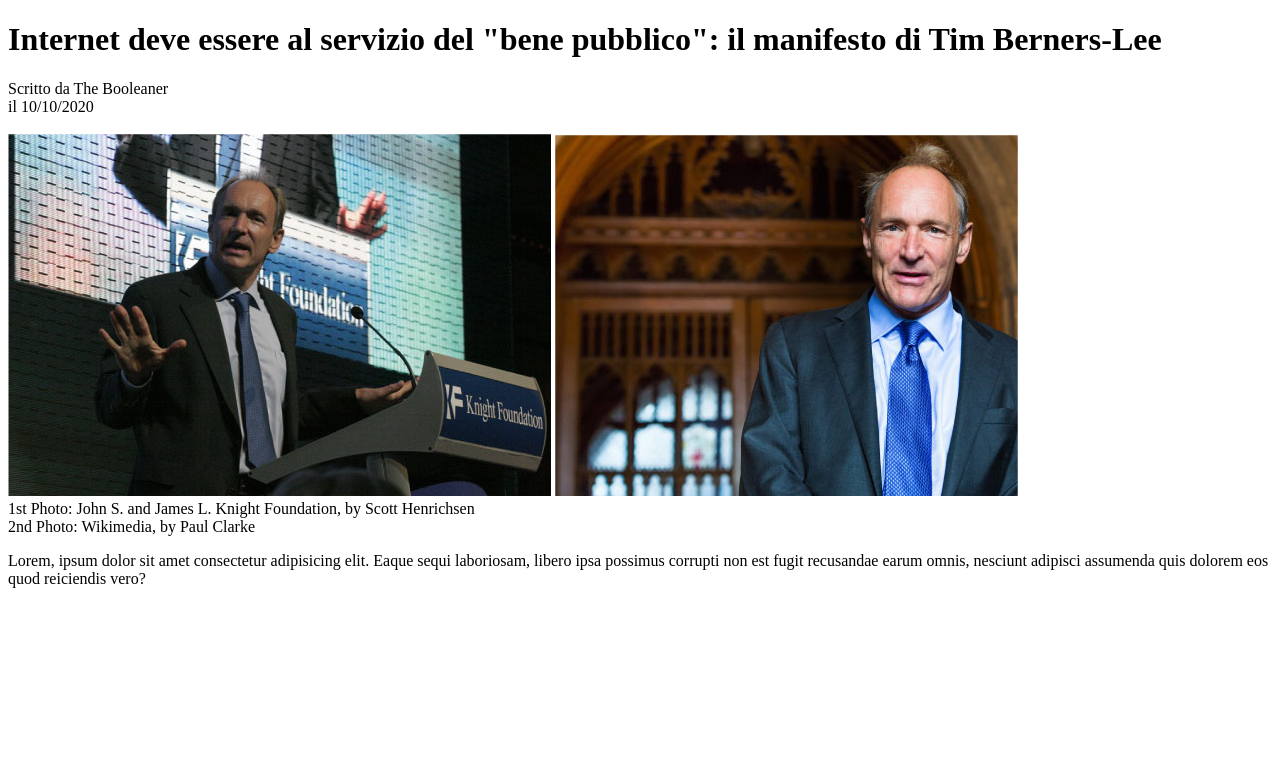
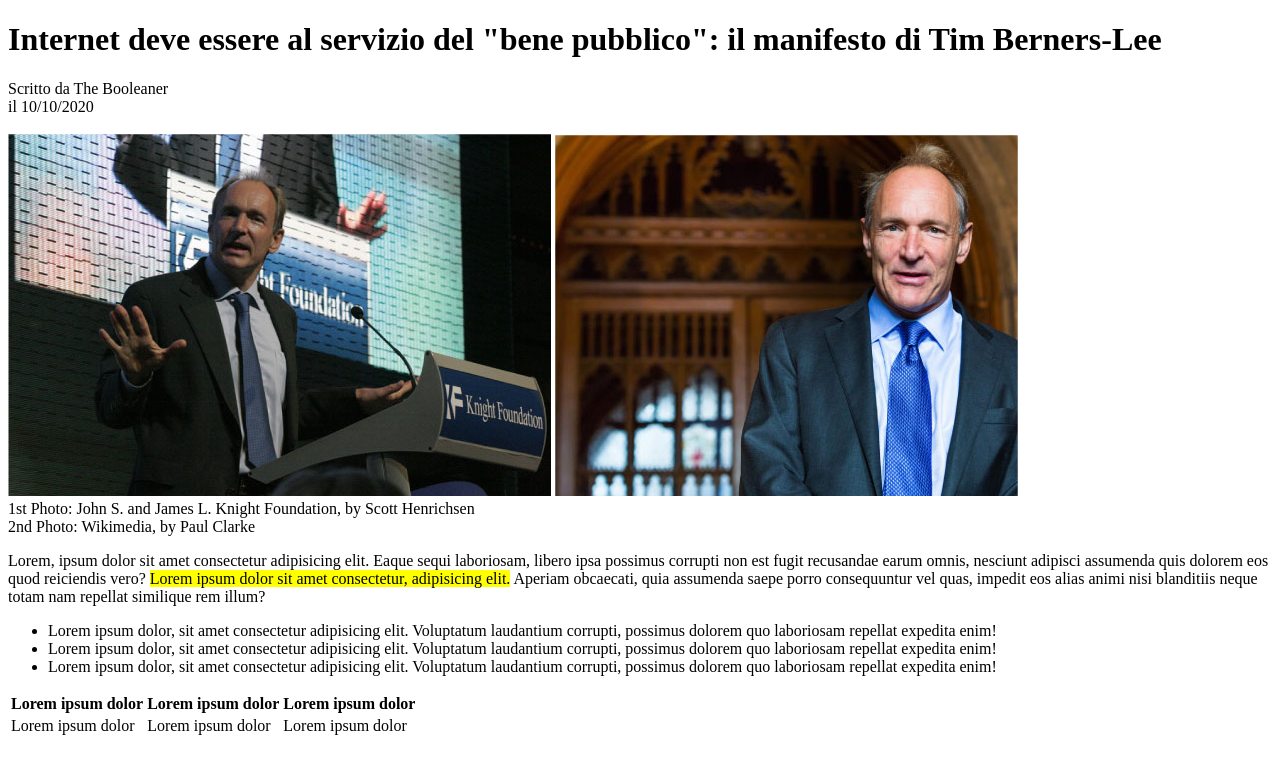
Before and after one commit to TeoFanta99/html-css-booleaner, a plain HTML site: page index.html in a window 1280 px wide. Drawn offline with Linux system fonts and the light colour scheme.

Commit message:
1* paragrafo e inizio tabella

```diff
--- a/index.html
+++ b/index.html
@@ -42,10 +42,45 @@
         <div>
             <p>
                 Lorem, ipsum dolor sit amet consectetur adipisicing elit. Eaque sequi laboriosam, libero ipsa possimus corrupti non est fugit recusandae earum omnis, nesciunt adipisci assumenda quis dolorem eos quod reiciendis vero?
+                    <span class="highlight">Lorem ipsum dolor sit amet consectetur, adipisicing elit.</span>
+                Aperiam obcaecati, quia assumenda saepe porro consequuntur vel quas, impedit eos alias animi nisi blanditiis neque totam nam repellat similique rem illum?
             </p>
+
+            <ul>
+                <li>
+                    Lorem ipsum dolor, sit amet consectetur adipisicing elit. Voluptatum laudantium corrupti, possimus dolorem quo laboriosam repellat expedita enim!
+                </li>
+
+                <li>
+                    Lorem ipsum dolor, sit amet consectetur adipisicing elit. Voluptatum laudantium corrupti, possimus dolorem quo laboriosam repellat expedita enim!
+                </li>
+
+                <li>
+                    Lorem ipsum dolor, sit amet consectetur adipisicing elit. Voluptatum laudantium corrupti, possimus dolorem quo laboriosam repellat expedita enim!
+                </li>
+            </ul>
         </div>
 
         <!-- tabella -->
+        <table>
+            <!-- intestazione tabella -->
+            <thead>
+                <tr>
+                    <th>Lorem ipsum dolor</th>
+                    <th>Lorem ipsum dolor</th>
+                    <th>Lorem ipsum dolor</th>
+                </tr>
+            </thead>
+
+            <!-- corpo tabella -->
+            <tbody>
+                <tr>
+                    <td>Lorem ipsum dolor</td>
+                    <td>Lorem ipsum dolor</td>
+                    <td>Lorem ipsum dolor</td>
+                </tr>
+            </tbody>
+        </table>
 
         <!-- 2° paragrafo -->
 
--- a/style.css
+++ b/style.css
@@ -0,0 +1,3 @@
+.highlight {
+    background-color: yellow;
+}
```
